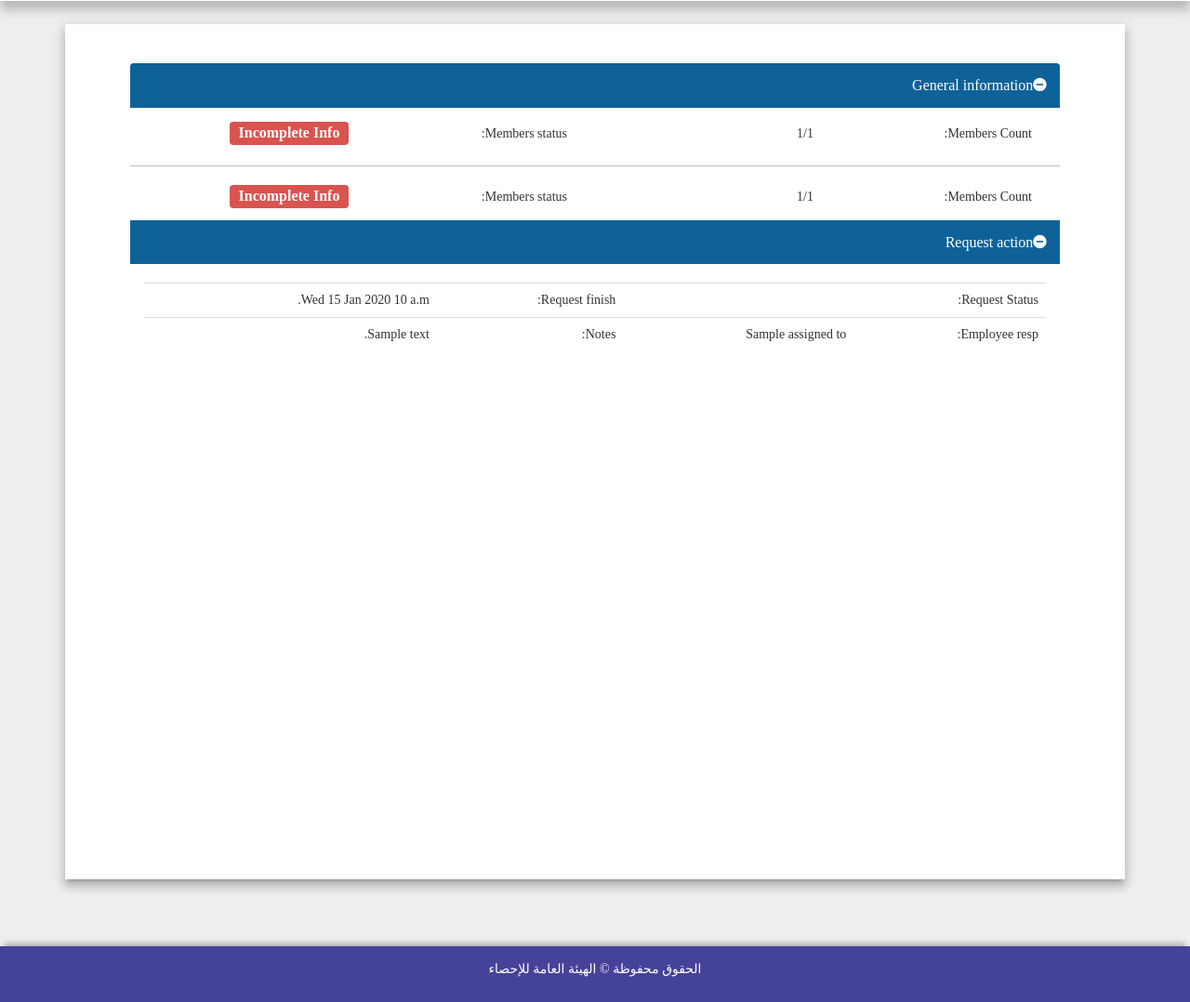
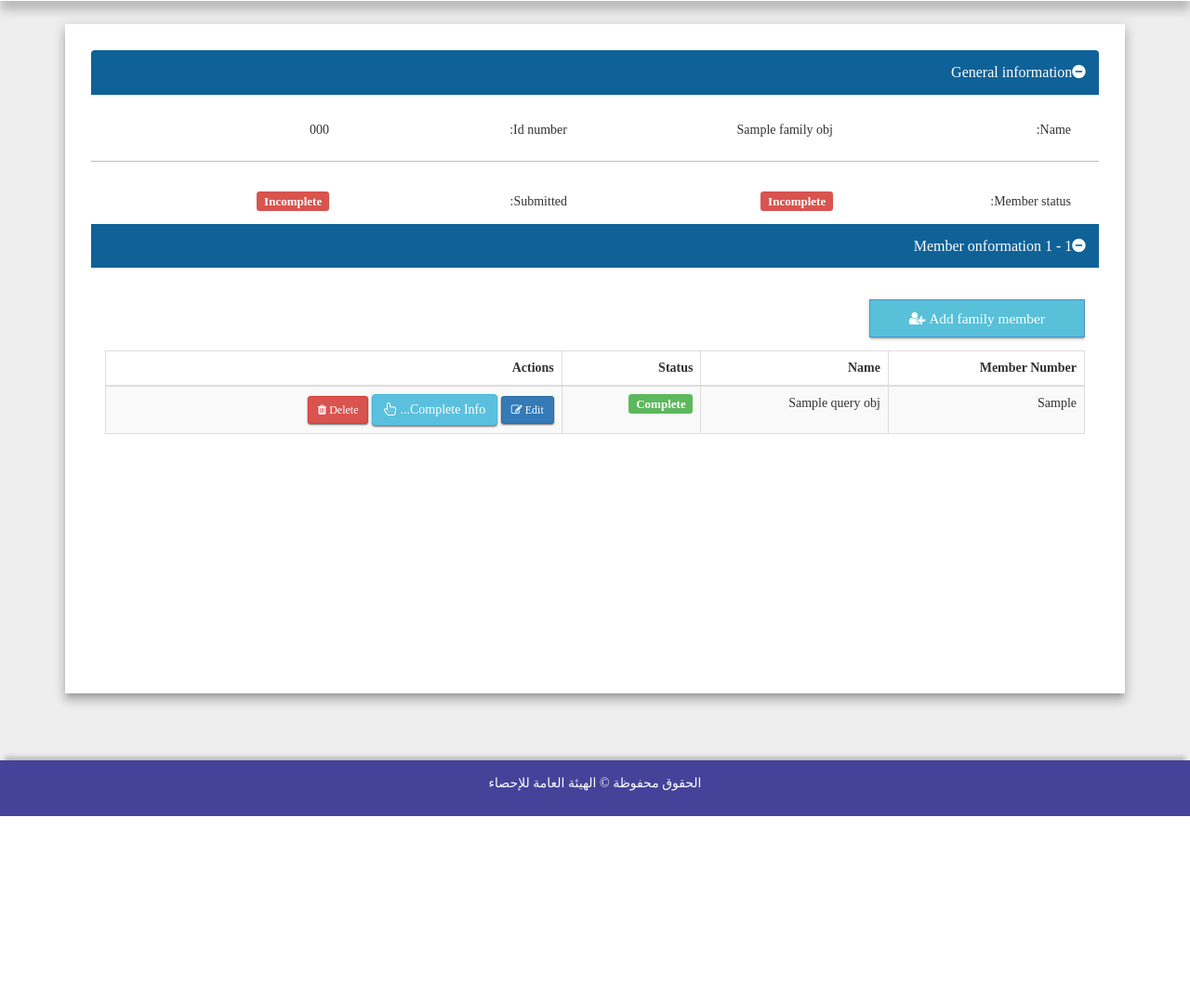
Before and after one commit to mohammedgad0/f_survey, a Django app: template survey/templates/home.html in a window 1280 px wide. Shown: the part 371-1449 px from the top of the page at 93% size. After the commit the page ends 1249 px from the top, so only its background shows below. Run offline with Django 3.2, Linux system fonts and the light colour scheme; the template is opened without the code that fills it: most values are stand-ins (such as "Sample title", 1, 10 or a date in 2020); some libraries are stand-ins or nearby versions; some web fonts are replaced.

Commit message:
home page

```diff
--- a/survey/forms.py
+++ b/survey/forms.py
@@ -142,7 +142,7 @@ class FamilyMemberFormStep2(forms.ModelForm):
             'education_status',
             'study_field_parent',
             'study_field',
-            #'marital_status',
+            'marital_status',
             'males_count',
             'females_count',
             'labor_status',
--- a/survey/static/build/css/custom.css
+++ b/survey/static/build/css/custom.css
@@ -103,7 +103,7 @@ margin: 5rem auto;
 margin-top: 25px !important;
 background: #fff;
 width: 100%;
-padding: 3rem 5rem 0;
+padding: 2rem 2rem 0;
 border-radius: 1px;
     box-shadow: 0 8px 10px 1px rgba(0, 0, 0, 0.14), 0 3px 14px 2px rgba(0, 0, 0, 0.12), 0 5px 5px -3px rgba(0, 0, 0, 0.2);
 }
@@ -505,3 +505,5 @@ legend.scheduler-border {
     border-bottom:none;
 
 }
+
+.messages{padding-right: 0; margin-top: 25px}
--- a/survey/templates/base.html
+++ b/survey/templates/base.html
@@ -46,6 +46,7 @@
                 <div class="col-lg-12">
                   {% block messages %}
                   {% if messages %}
+                      <div class="messages">
                     <ul class="messages">
                         {% for message in messages %}
                         <div  {% if message.tags == 'error' %} class="alert alert-danger" {% else %} class="alert alert-{{ message.tags }}" {% endif %}>
@@ -58,6 +59,7 @@
                         </div>
                         {% endfor %}
                     </ul>
+                      </div>
                   {% endif %}
                   {% endblock messages %}
 
--- a/survey/templates/family-member-form-step2.html
+++ b/survey/templates/family-member-form-step2.html
@@ -211,7 +211,6 @@
   var female_fields = "{{ female_fields }}";
   $('#id_marital_status').on('change', function(){
     var martial_status_val = $(this).val();
-
     if( (martial_status_val == 10600003 || martial_status_val == 10600004) && female_fields == 'True' )    {
       $('#males-count').show();
       $('#females-count').show();
--- a/survey/templates/home.html
+++ b/survey/templates/home.html
@@ -5,11 +5,12 @@
 {% block stylesheets %}
   {{ block.super }}
     <style>
-    .container-form{min-height: 920px}
+    .container-form{min-height: 720px}
  .panel-title{margin-bottom: 5px !important;}
 .lb-md {
-  font-size: 16px;
+  font-size: 13px;
 }
+
 .panel-heading+.panel-collapse>.panel-body {
     border-top: none !important;
 }
@@ -106,12 +107,18 @@
   transform: scale(1);
   transition: all 0.5s;
 }
+    .col-xs-12{    margin-top: 10px;}
 </style>
 {% endblock stylesheets %}
 
 {% block content %}
 
 <div class="container-form">
+<div class="">
+    {% if member_status %}
+    <button type="button" class="button action-btn" style="background-color: #58C0D8;" onclick="location.href='/add-house'"><span><i class="fa fa-home"> {% trans 'Add House information' %} </i></span></button>
+    {% endif %}
+</div>
  <div class="panel-group wrap" id="bs-collapse">
       <div class="panel">
         <div class="panel-heading active">
@@ -124,117 +131,103 @@
         <div id="one" class="panel-collapse collapse in">
           <div class="panel-body">
           <div class="row">
-          <div class="col-md-6 col-xs-6">
+          <div class="col-md-6 col-xs-12">
               <div class="col-md-6  col-xs-6 title">
-                  {{ _('Members Count') }}:
+                  {{ _('Name') }}:
               </div>
               <div class="col-md-6  col-xs-6 info">
-                  {{ members_count }}/{{ members_enter_count}}
+                  {{ family_obj.member_name }}
               </div>
           </div>
-              <div class="col-md-6  col-xs-6">
+              <div class="col-md-6 col-xs-12  ">
               <div class="col-md-6   col-xs-6 title">
-                  {{ _('Members status') }}:
+                  {{ _('Id number') }}:
               </div>
-              <div class="col-md-6 info">
+              <div class="col-md-6 col-xs-6 info">
+              {{ family_obj.id_number_member }}
+
+              </div>
+          </div>
+          </div>
+                    <div class="row" style="margin-top: 25px; padding-top: 25px; border-top:1px solid silver ">
+          <div class="col-md-6 col-xs-12">
+              <div class="col-md-6  col-xs-6 title">
+                 {{ _('Member status') }}:
+              </div>
+              <div class="col-md-6  col-xs-4 info">
                   {% if member_status %}
                     <span class="label label-success lb-md">{{ _('Complete') }}</span>
                       {% else %}
-                      <span class="label label-danger lb-md">{{ _('Incomplete Info') }}</span>
+                      <span class="label label-danger lb-md">{{ _('Incomplete') }}</span>
+                      {% endif %}
+              </div>
+          </div>
+              <div class="col-md-6  col-xs-12">
+              <div class="col-md-6   col-xs-6 title">
+                 {{ _('Submitted') }}:
+              </div>
+              <div class="col-md-6 col-xs-4 info">
+                  {% if family_status == 2 %}
+                    <span class="label label-success lb-md">{{ _('Complete') }}</span>
+                      {% else %}
+                      <span class="label label-danger lb-md">{{ _('Incomplete') }}</span>
                       {% endif %}
               </div>
           </div>
           </div>
-                    <div class="row" style="margin-top: 25px; padding-top: 25px; border-top:1px solid silver ">
-          <div class="col-md-6 col-xs-6">
-              <div class="col-md-6  col-xs-6 title">
-                  {{ _('Members Count') }}:
-              </div>
-              <div class="col-md-6  col-xs-6 info">
-                  {{ members_count }}/{{ members_enter_count}}
-              </div>
-          </div>
-              <div class="col-md-6  col-xs-6">
-              <div class="col-md-6   col-xs-6 title">
-                  {{ _('Members status') }}:
-              </div>
-              <div class="col-md-6 info">
-                                                            {% if member_status %}
-                    <span class="label label-success lb-md">{{ _('Complete') }}</span>
-                      {% else %}
-                      <span class="label label-danger lb-md">{{ _('Incomplete Info') }}</span>
-                      {% endif %}
-              </div>
-          </div>
-          </div>
-{#              <table class='table-responsive table borderless'>#}
-{#                  <tr>#}
-{#                      <td width="20%">{{ _('Members Count') }}:</td><td width="30%">{{ members_count }}/{{ members_enter_count}}</td>#}
-{#                      <td>{{ _('Members status') }}:</td><td>#}
-{#                                             {% if member_status %}#}
-{#                    <span class="label label-success lb-md">{{ _('Complete') }}</span>#}
-{#                      {% else %}#}
-{#                      <span class="label label-danger lb-md">{{ _('Incomplete Info') }}</span>#}
-{#                      {% endif %}#}
-{#                  </td>#}
-{#                  </tr>#}
-{#                  <tr>#}
-{#                      <td>{{ _('Housing status') }}:</td><td>#}
-{#                        {% if member_status %}#}
-{#                    <span class="label label-success">{{ _('Complete') }}</span>#}
-{#                      {% else %}#}
-{#                      <span class="label label-danger">{{ _('Incomplete Info') }}</span>#}
-{#                      {% endif %}#}
-{#                      {{ request_details.emp_id.deptname }}</td>#}
-{#                      <td>{{ _('Submitted') }}:</td><td>{{ request_details.emp_id.ext }}</td>#}
-{#                  </tr>#}
-{#              </table>#}
-
           </div>
         </div>
 
       </div>
       <!-- end of panel -->
 
-
       <div class="panel">
         <div class="panel-heading active">
           <h4 class="panel-title">
         <a data-toggle="collapse" data-parent="#" href="#three">
-          {{ _('Request action') }}
+          {{ _('Member onformation') }} {{ members_enter_count }} - {{ members_count }}
         </a>
       </h4>
         </div>
-        <div id="three" class="panel-collapse collapse show">
+        <div id="three" class="panel-collapse collapse in">
           <div class="panel-body">
-                                <table class='table borderless'>
+<div class="table-responsive list">
+<button type="submit" class="button action-btn" style="background-color: #58C0D8;" onclick="location.href='/add-family'"><span><i class="fa fas fa-user-plus"> {% trans 'Add family member' %} </i></span></button>
+{% if members %}
+  <table id="user-queries-list" class="table table-striped table-hover datatable table table-striped table-bordered">
+    <thead>
       <tr>
-                      <td>{{ _('Request Status') }}:</td>
+        <th>{{ _('Member Number')}}</th>
+        <th>{{ _('Name')}}</th>
+        <th>{{ _('Status') }}</th>
+        <th colspan="3">{{ _('Actions') }}</th>
+      </tr>
+    </thead>
+    <tbody>
+
+        {% for query_obj in members %}
+        <tr>
+          <td>{{ query_obj.member_no }}</td>
+          <td>{{ query_obj.member_name }}</td>
           <td>
-                    {% if request_details.service_status == '1' %}
-                  <button type="button" class="btn btn-info btn-sm">{% trans "New" %}</button>
-                  {% endif %}
-                  {% if request_details.service_status == '2' %}
-                  <button type="button" class="btn btn-warning btn-sm">{% trans "in progres" %}</button>
-                  {% endif %}
-                  {% if request_details.service_status == '3' %}
-                  <button type="button" class="btn btn-success btn-sm">{% trans "Done" %}</button>
-                  {% endif %}
-                  {% if request_details.service_status == '4' %}
-                  <button type="button" class="btn btn-danger btn-sm">{% trans "Ignore" %}</button>
+            {% if query_obj.member_status == 0 %}
+              <span class="label label-danger lb-md">
+                {{ _('Incomplete Info') }}
+              </span>
+            {% else %}
+              <span class="label label-success lb-md">{{ _('Complete') }}</span>
             {% endif %}
           </td>
-                  <td>{{ _('Request finish') }}:</td><td>{{ request_details.finished_date|date:"D d M Y f a" }}</td>
+          <td>
+            <a href="/add-member-info/{{ query_obj.f_m_id }}" class="btn btn-primary btn-sm"> {{ _('Edit') }} <i class="fa fa-edit"></i></a>
+            <a href="/add-member-info/{{ query_obj.f_m_id }}" class="btn btn-info">{{ _('Complete Info...') }} <i class="fa fa-hand-pointer-o"></i></a>
+            <a href="" class="btn btn-danger btn-sm">{{ _('Delete') }} <i class="fa fa-trash"></i></a>
+          </td>
         </tr>
-                  <tr>
-                  <td>{{ _('Employee resp') }}:</td><td>{% if  request_details.assigned_to.empname%}{{ request_details.assigned_to.empname }}{% else %}
-                      {{  manager.empid.empname}}{% endif %}
-                  </td>
-                  <td>{{ _('Notes') }}:</td><td style="max-width: 250px;">{{ request_details.service_note }}</td>
-
-                  </tr>
-
+        {% endfor %}
+    </tbody>
   </table>
+{% endif %}
           </div>
         </div>
       </div>
@@ -243,20 +236,79 @@
       <!-- end of panel -->
 
     </div>
+{% if family_obj.death_status == 3400001 %}
+       <div class="panel">
+        <div class="panel-heading active">
+          <h4 class="panel-title">
+        <a data-toggle="collapse" data-parent="#" href="#two">
+          {{ _('Death onformation') }}
+        </a>
+      </h4>
+        </div>
+        <div id="two" class="panel-collapse collapse in">
+          <div class="panel-body">
+<div class="table-responsive list">
+<button type="submit" class="button action-btn" style="background-color: #58C0D8;" onclick="location.href='/death-form'"><span><i class="fa fas fa-user-plus"> {% trans 'Add member' %} </i></span></button>
+{% if members %}
+  <table id="user-queries-list" class="table table-striped table-hover datatable table table-striped table-bordered">
+    <thead>
+      <tr>
+        <th>{{ _('Member Number')}}</th>
+        <th>{{ _('Name')}}</th>
+        <th>{{ _('Status') }}</th>
+        <th colspan="3">{{ _('Actions') }}</th>
+      </tr>
+    </thead>
+    <tbody>
+
+        {% for query_obj in death_list %}
+        <tr>
+          <td>{{ query_obj.member_no }}</td>
+          <td>{{ query_obj.member_name }}</td>
+          <td>
+            {% if query_obj.member_status == 1 %}
+              <span class="label label-danger lb-md">
+                {{ _('Incomplete Info') }}
+              </span>
+            {% else %}
+              <span class="label label-success lb-md">{{ _('Complete') }}</span>
+            {% endif %}
+          </td>
+          <td>
+            <a href="/add-member-info/{{ query_obj.f_m_id }}" class="btn btn-primary btn-sm"> {{ _('Edit') }} <i class="fa fa-edit"></i></a>
+            <a href="" class="btn btn-danger btn-sm">{{ _('Delete') }} <i class="fa fa-trash"></i></a>
+          </td>
+        </tr>
+        {% endfor %}
+    </tbody>
+  </table>
+{% endif %}
+          </div>
+        </div>
+      </div>
+      <!-- end of panel -->
+
+      <!-- end of panel -->
+
+    </div>
+ {% endif %}
 </div>
 
-
+</div>
 {% endblock content %}
 
 {% block javascripts %}
   {{ block.super }}
         <script>
- $('.panel-collapse').on('show.bs.collapse', function () {
-    $(this).siblings('.panel-heading').addClass('active');
+$(document).ready(function() {
+  $('.collapse.in').prev('.panel-heading').addClass('active');
+  $('#accordion, #bs-collapse')
+    .on('show.bs.collapse', function(a) {
+      $(a.target).prev('.panel-heading').addClass('active');
+    })
+    .on('hide.bs.collapse', function(a) {
+      $(a.target).prev('.panel-heading').removeClass('active');
     });
-
-  $('.panel-collapse').on('hide.bs.collapse', function () {
-    $(this).siblings('.panel-heading').removeClass('active');
 });
     </script>
 {% endblock javascripts %}
```
Also changed, not shown: survey/views.py (+13 -11 lines), local/ar/LC_MESSAGES/django.po. Lines whose indentation alone changed are shown as unchanged.
